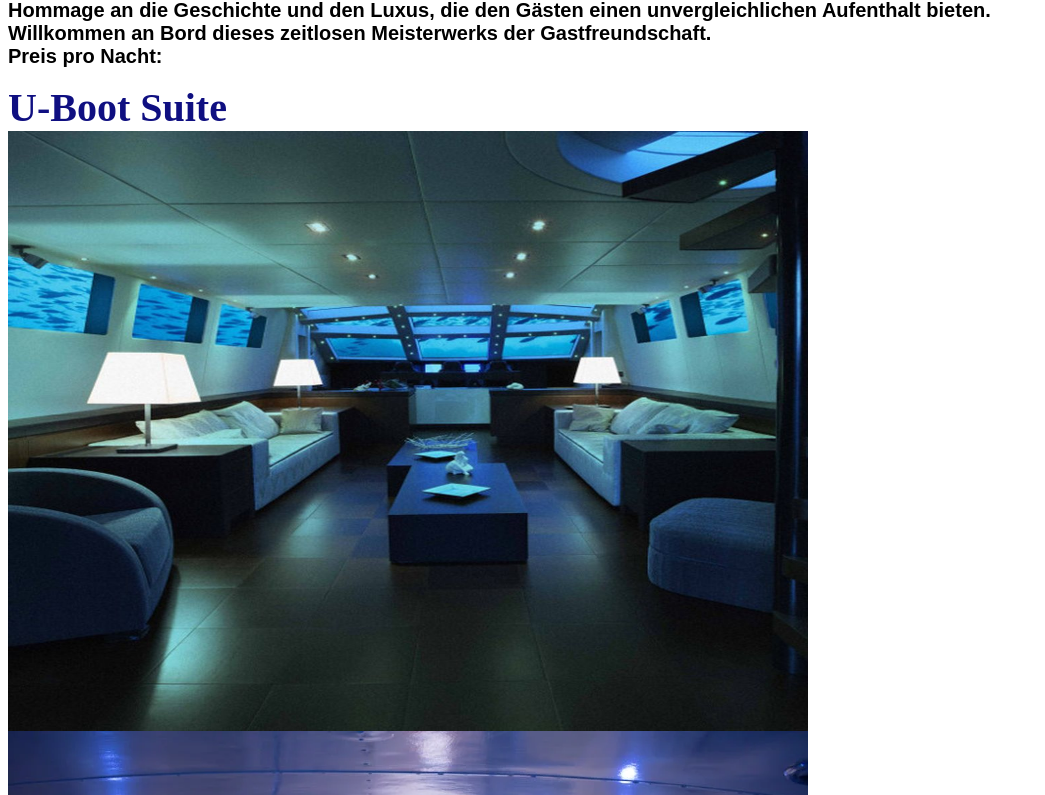
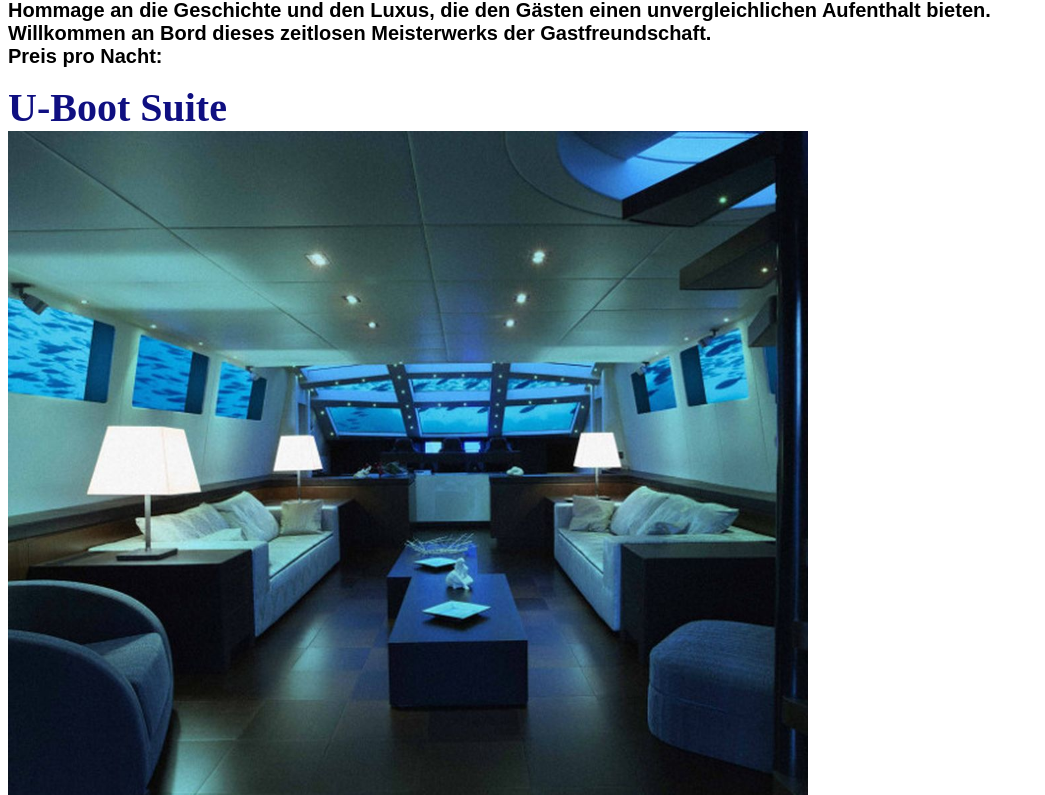
Before and after one commit to Atlantica1/Atlantica1, a plain HTML site: page zimmerauswahl.html in a window 1280 px wide. Shown: the part 4285-5080 px from the top of the page, without its empty margins (0-1045 px from the left). Drawn offline with Linux system fonts and the light colour scheme.

Commit message:
28 Entwurf

```diff
--- a/zimmerauswahl.html
+++ b/zimmerauswahl.html
@@ -82,7 +82,7 @@
                <br>
             </div>
             <div class="text">
-            <img src="bilder/u-Boot Wohnzimmer.jpg" width="800" height="600">
+            <img src="bilder/u-Boot Wohnzimmer.jpg" width="800">
             <img src="bilder/U-Boot Schlafzimmer.webp" width="800"><br>
             Die U-Boot Suite ist ein einzigartiges und faszinierendes Erlebnis, das Sie auf eine abenteuerliche Reise in die Tiefen der Ozeane entführt.
             Sobald Sie die Tür zu dieser außergewöhnlichen Unterkunft öffnen, werden Sie von einem Ambiente aus maritimer Mystik und technologischer Innovation umgeben.<br>
```
